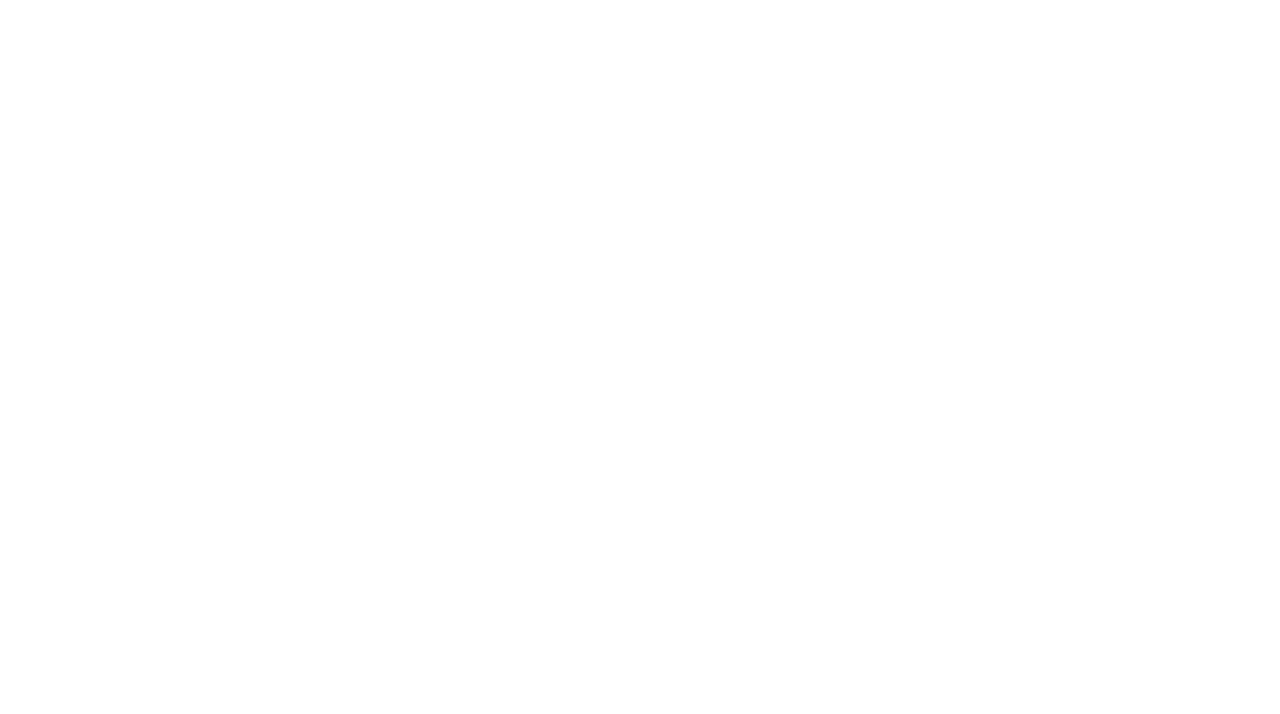
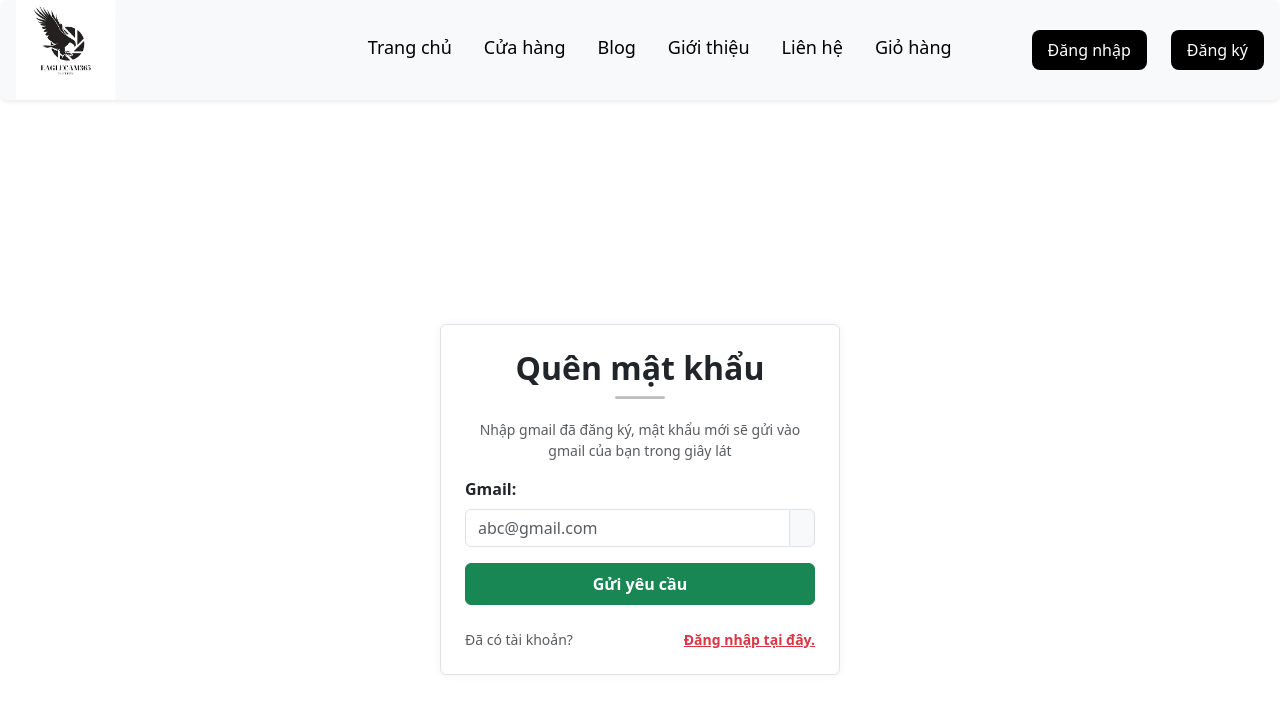
Before and after one commit to HaRIP8489/ui-e-commerce, a React (Create React App) app: page /forgot-password in a window 1280 px wide. Before the commit this address had no page. Shown: the top 714 px of the page. Built offline with nearby package versions, Linux system fonts and the light colour scheme.

Commit message:
update2 login register forgotpassword

```diff
--- /dev/null
+++ b/src/assets/loginForm.css
@@ -0,0 +1,15 @@
+.login-box {
+  max-width: 400px;
+  background-color: white;
+  border: 1px solid #ccc;
+  box-shadow: 0 0 10px rgba(0, 0, 0, 0.05);
+  padding: 2rem;
+}
+
+.underline {
+  width: 50px;
+  height: 3px;
+  background-color: black;
+  margin: 0 auto 20px;
+  border-radius: 2px;
+}
--- a/src/pages/ForgotPassword.tsx
+++ b/src/pages/ForgotPassword.tsx
@@ -1,41 +1,67 @@
 import React, { useState } from 'react';
 import { Link } from 'react-router-dom';
-import 'bootstrap/dist/css/bootstrap.min.css';
+import Header from '../components/Header';
+import '../assets/LoginForm.css';
 
 const ForgotPassword: React.FC = () => {
   const [email, setEmail] = useState('');
-  const [error, setError] = useState('');
+  const [message, setMessage] = useState('');
 
   const handleSubmit = (e: React.FormEvent) => {
     e.preventDefault();
+
     if (!email) {
-      setError('Vui lòng nhập email');
-    } else {
-      setError('');
-      alert('📧 Đã gửi email đặt lại mật khẩu (mock)');
+      setMessage('Vui lòng nhập gmail đã đăng ký');
+      return;
     }
+
+    setMessage('✅ Yêu cầu đã được gửi. Vui lòng kiểm tra hộp thư đến!');
+    // Giả lập gửi email
+    setTimeout(() => setEmail(''), 2000);
   };
 
   return (
-    <div className="d-flex justify-content-center align-items-center vh-100 bg-light">
-      <div className="card shadow p-4" style={{ width: '100%', maxWidth: 400 }}>
-        <h3 className="text-center mb-4">Quên mật khẩu</h3>
-        <form onSubmit={handleSubmit}>
+    <div>
+      <Header />
+      <div className="container d-flex justify-content-center align-items-center" style={{ minHeight: '100vh' }}>
+        <div className="login-box text-center p-4 rounded border">
+          <h2 className="fw-bold mb-2">Quên mật khẩu</h2>
+          <hr className="underline" />
+
+          <p className="text-muted small mb-3">
+            Nhập gmail đã đăng ký, mật khẩu mới sẽ gửi vào gmail của bạn trong giây lát
+          </p>
+
+          <form onSubmit={handleSubmit} className="text-start mt-3">
             <div className="mb-3">
+              <label className="form-label fw-bold">Gmail:</label>
+              <div className="input-group">
                 <input
                   type="email"
                   className="form-control"
-              placeholder="Nhập email"
+                  placeholder="abc@gmail.com"
                   value={email}
-              onChange={e => setEmail(e.target.value)}
-              required
+                  onChange={(e) => setEmail(e.target.value)}
                 />
+                <span className="input-group-text">
+                  <i className="bi bi-envelope-fill"></i>
+                </span>
               </div>
-          {error && <div className="alert alert-danger py-2">{error}</div>}
-          <button type="submit" className="btn btn-primary w-100">Gửi yêu cầu</button>
+            </div>
+
+            {message && <p className="text-success text-center small">{message}</p>}
+
+            <button type="submit" className="btn btn-success w-100 fw-bold py-2">
+              Gửi yêu cầu
+            </button>
+
+            <div className="mt-4 d-flex justify-content-between small">
+              <span className="text-muted">Đã có tài khoản?</span>
+              <Link to="/login" className="text-danger fw-bold">
+                Đăng nhập tại đây.
+              </Link>
+            </div>
           </form>
-        <div className="text-center mt-3">
-          <Link to="/login" className="text-decoration-none">← Quay lại đăng nhập</Link>
         </div>
       </div>
     </div>
--- a/src/pages/LoginPage.tsx
+++ b/src/pages/LoginPage.tsx
@@ -1,6 +1,7 @@
 import React, { useState } from 'react';
 import { Link } from 'react-router-dom';
-import 'bootstrap/dist/css/bootstrap.min.css';
+import Header from '../components/Header';
+import '../assets/LoginForm.css';
 
 const Login: React.FC = () => {
   const [email, setEmail] = useState('');
@@ -11,74 +12,113 @@ const Login: React.FC = () => {
     e.preventDefault();
     if (email === 'admin@camerarent.com' && password === '123456') {
       alert('🎉 Đăng nhập thành công!');
-      setError('');
     } else {
-      setError('❌ Sai email hoặc mật khẩu');
+      setError('Sai email hoặc mật khẩu');
     }
   };
 
   return (
-    <div style={styles.bg}>
-      <div style={styles.overlay}>
-        <div className="card p-4 shadow" style={{ width: '100%', maxWidth: 400 }}>
-          <h3 className="text-center mb-4">🎥 CameraRent</h3>
-          <form onSubmit={handleLogin}>
+    <div>
+      <Header />
+      <div className="container d-flex justify-content-center align-items-center" style={{ minHeight: '100vh' }}>
+        <div className="login-box text-center p-4 rounded border">
+          <h2 className="fw-bold mb-2">Đăng nhập</h2>
+          <hr className="underline" />
+
+          <form onSubmit={handleLogin} className="text-start mt-4">
             <div className="mb-3">
+              <label className="form-label fw-bold">Gmail:</label>
+              <div className="input-group">
                 <input
                   type="email"
                   className="form-control"
-                placeholder="Email"
+                  placeholder="abc@gmail.com"
                   value={email}
-                onChange={e => setEmail(e.target.value)}
-                required
+                  onChange={(e) => setEmail(e.target.value)}
                 />
+                <span className="input-group-text">
+                  <i className="bi bi-envelope-fill"></i>
+                </span>
               </div>
-            <div className="mb-3">
+            </div>
+
+            <div className="mb-2">
+              <label className="form-label fw-bold">Mật khẩu:</label>
+              <div className="input-group">
                 <input
                   type="password"
                   className="form-control"
-                placeholder="Mật khẩu"
+                  placeholder="***********"
                   value={password}
-                onChange={e => setPassword(e.target.value)}
-                required
+                  onChange={(e) => setPassword(e.target.value)}
                 />
+                <span className="input-group-text">
+                  <i className="bi bi-lock-fill"></i>
+                </span>
               </div>
-            {error && <div className="alert alert-danger py-2">{error}</div>}
-            <button type="submit" className="btn btn-primary w-100">
+            </div>
+
+            <div className="text-end mb-3">
+              <Link to="/forgot-password" className="text-danger" style={{ fontSize: 13 }}>
+                Quên mật khẩu.
+              </Link>
+            </div>
+
+            {error && <p className="text-danger text-center small">{error}</p>}
+
+            <button type="submit" className="btn btn-success w-100 fw-bold py-2">
               Đăng nhập
             </button>
-          </form>
-          <div className="d-flex justify-content-between mt-3">
-            <Link to="/forgot-password" className="text-decoration-none">
-              Quên mật khẩu?
+
+            <div className="mt-4 d-flex justify-content-between small">
+              <Link to="/register" className="text-primary">
+                Chưa có tài khoản ?
               </Link>
-            <Link to="/register" className="text-decoration-none">
-              Chưa có tài khoản?
+              <Link to="/register" className="text-danger">
+                Đăng ký tại đây.
               </Link>
             </div>
+          </form>
         </div>
       </div>
+
+      <footer className="bg-light pt-5 pb-3 mt-5 border-top">
+        <div className="container">
+          <div className="row">
+            <div className="col-md-3 mb-3">
+              <h5 className="fw-bold">EagleCam</h5>
+              <p>Giải pháp thuê máy ảnh tiện lợi và nhanh chóng cho mọi nhiếp ảnh gia.</p>
+            </div>
+            <div className="col-md-3 mb-3">
+              <h6 className="fw-bold">Dịch vụ</h6>
+              <ul className="list-unstyled">
+                <li><a href="#" className="text-decoration-none text-dark">Thuê máy ảnh</a></li>
+                <li><a href="#" className="text-decoration-none text-dark">Phụ kiện</a></li>
+                <li><a href="#" className="text-decoration-none text-dark">Combo khuyến mãi</a></li>
+              </ul>
+            </div>
+            <div className="col-md-3 mb-3">
+              <h6 className="fw-bold">Hỗ trợ</h6>
+              <ul className="list-unstyled">
+                <li><a href="#" className="text-decoration-none text-dark">Câu hỏi thường gặp</a></li>
+                <li><a href="#" className="text-decoration-none text-dark">Hướng dẫn sử dụng</a></li>
+                <li><a href="#" className="text-decoration-none text-dark">Chính sách bảo mật</a></li>
+              </ul>
+            </div>
+            <div className="col-md-3 mb-3">
+              <h6 className="fw-bold">Liên hệ</h6>
+              <p>Email: support@eaglecam.vn</p>
+              <p>Hotline: 1900 123 456</p>
+              <p>Địa chỉ: 123 Nguyễn Văn Cừ, TP.HCM</p>
+            </div>
+          </div>
+          <div className="text-center mt-4 text-muted">
+            &copy; {new Date().getFullYear()} EagleCam. All rights reserved.
+          </div>
+        </div>
+      </footer>
     </div>
   );
 };
 
-const backgroundImage = "url('https://images.unsplash.com/photo-1508779018996-3a9a53a74d87?auto=format&fit=crop&w=1950&q=80')";
-
-const styles: { [key: string]: React.CSSProperties } = {
-  bg: {
-    backgroundImage,
-    backgroundSize: 'cover',
-    backgroundPosition: 'center',
-    height: '100vh',
-  },
-  overlay: {
-    backgroundColor: 'rgba(0, 0, 0, 0.6)',
-    height: '100%',
-    display: 'flex',
-    justifyContent: 'center',
-    alignItems: 'center',
-    padding: '1rem',
-  },
-};
-
 export default Login;
--- a/src/pages/RegisterPage.tsx
+++ b/src/pages/RegisterPage.tsx
@@ -1,65 +1,114 @@
-
 
 import React, { useState } from 'react';
 import { Link } from 'react-router-dom';
-import 'bootstrap/dist/css/bootstrap.min.css';
+import Header from '../components/Header';
+import '../assets/LoginForm.css';
 
 const Register: React.FC = () => {
+  const [username, setUsername] = useState('');
   const [email, setEmail] = useState('');
-  const [name, setName] = useState('');
   const [password, setPassword] = useState('');
+  const [confirmPassword, setConfirmPassword] = useState('');
   const [error, setError] = useState('');
 
   const handleRegister = (e: React.FormEvent) => {
     e.preventDefault();
-    if (!email || !name || !password) {
-      setError('Vui lòng nhập đầy đủ thông tin');
-    } else {
+
+    if (!username || !email || !password || !confirmPassword) {
+      setError('Vui lòng điền đầy đủ thông tin');
+      return;
+    }
+
+    if (password !== confirmPassword) {
+      setError('Mật khẩu không khớp');
+      return;
+    }
+
+    alert('🎉 Đăng ký thành công!');
     setError('');
-      alert('✅ Đăng ký thành công!');
-    }
   };
 
   return (
-    <div className="d-flex justify-content-center align-items-center vh-100 bg-light">
-      <div className="card shadow p-4" style={{ width: '100%', maxWidth: 400 }}>
-        <h3 className="text-center mb-4">Tạo tài khoản</h3>
-        <form onSubmit={handleRegister}>
+    <div>
+      <Header />
+      <div className="container d-flex justify-content-center align-items-center" style={{ minHeight: '100vh' }}>
+        <div className="login-box text-center p-4 rounded border">
+          <h2 className="fw-bold mb-2">Đăng ký</h2>
+          <hr className="underline" />
+
+          <form onSubmit={handleRegister} className="text-start mt-4">
             <div className="mb-3">
+              <label className="form-label fw-bold">Tên người dùng:</label>
               <input
                 type="text"
                 className="form-control"
-              placeholder="Họ tên"
-              value={name}
-              onChange={(e) => setName(e.target.value)}
-              required
+                placeholder="Nguyễn Văn A"
+                value={username}
+                onChange={(e) => setUsername(e.target.value)}
               />
             </div>
+
             <div className="mb-3">
+              <label className="form-label fw-bold">Gmail:</label>
+              <div className="input-group">
                 <input
                   type="email"
                   className="form-control"
-              placeholder="Email"
+                  placeholder="abc@gmail.com"
                   value={email}
                   onChange={(e) => setEmail(e.target.value)}
-              required
                 />
+                <span className="input-group-text">
+                  <i className="bi bi-envelope-fill"></i>
+                </span>
               </div>
+            </div>
+
             <div className="mb-3">
+              <label className="form-label fw-bold">Mật khẩu:</label>
+              <div className="input-group">
                 <input
                   type="password"
                   className="form-control"
-              placeholder="Mật khẩu"
+                  placeholder="***********"
                   value={password}
                   onChange={(e) => setPassword(e.target.value)}
-              required
                 />
+                <span className="input-group-text">
+                  <i className="bi bi-lock-fill"></i>
+                </span>
               </div>
-          {error && <div className="alert alert-danger py-2">{error}</div>}
-          <button type="submit" className="btn btn-primary w-100">Đăng ký</button>
+            </div>
+
+            <div className="mb-3">
+              <label className="form-label fw-bold">Nhập lại mật khẩu:</label>
+              <div className="input-group">
+                <input
+                  type="password"
+                  className="form-control"
+                  placeholder="***********"
+                  value={confirmPassword}
+                  onChange={(e) => setConfirmPassword(e.target.value)}
+                />
+                <span className="input-group-text">
+                  <i className="bi bi-lock-fill"></i>
+                </span>
+              </div>
+            </div>
+
+            {error && <p className="text-danger text-center small">{error}</p>}
+
+            <button type="submit" className="btn btn-success w-100 fw-bold py-2">
+              Đăng ký
+            </button>
+
+            <div className="mt-4 d-flex justify-content-between small">
+              <span className="text-muted">Đã có tài khoản?</span>
+              <Link to="/login" className="text-danger fw-bold">
+                Đăng nhập tại đây.
+              </Link>
+            </div>
           </form>
-        <div className="text-center mt-3">
-          <Link to="/login" className="text-decoration-none">← Quay lại đăng nhập</Link>
         </div>
       </div>
     </div>
--- a/src/route/Router.tsx
+++ b/src/route/Router.tsx
@@ -1,28 +1,39 @@
-import React from 'react';
-import { lazy, Suspense } from "react"
-import { BrowserRouter, Route, Routes } from "react-router-dom"
+import React, { lazy, Suspense } from "react";
+import { BrowserRouter, Route, Routes } from "react-router-dom";
 
+// Lazy load các trang
+const Home = lazy(() => import("../pages/HomePage"));
+const LoginPage = lazy(() => import("../pages/LoginPage"));
+const RegisterPage = lazy(() => import("../pages/RegisterPage"));
+const ForgotPassword = lazy(() => import("../pages/ForgotPassword"));
+const CartPage = lazy(() => import("../pages/CartPage"));
+// import ForgotPassword from './pages/ForgotPassword'; // <-- đường dẫn chính xác
 
-//lazy load the pages
-const Home = lazy(() => import("../pages/HomePage"))
-const LoginPage = lazy(() => import("../pages/LoginPage"))
-const RegisterPage = lazy(() => import("../pages/RegisterPage"))
-const CartPage = lazy(() => import("../pages/CartPage"))
+// //import ForgotPassword from './pages/ForgotPasswordPage'; // <-- đường dẫn chính xác
+
+// <Route path="/forgot-password" element={<ForgotPassword />} />
+
 
 
 const AppRouter = () => {
   return (
     <BrowserRouter>
-            <Suspense>
+      <Suspense fallback={<div>Loading...</div>}>
         <Routes>
-                    <Route index path="/home" element={<Home />} />
-                    <Route path="/cart" element={<CartPage/>} />
+          <Route path="/home" element={<Home />} />
+          <Route path="/cart" element={<CartPage />} />
           <Route path="/login" element={<LoginPage />} />
           <Route path="/register" element={<RegisterPage />} />
+            <Route path="/forgot-password" element={<ForgotPassword />} />
+            {/* Route cho trang đăng nhập */}
+            {/* Route cho trang đăng ký */}
+            {/* Route cho trang quên mật khẩu */}
+          {/* Route cho trang gốc "/" cũng về Home */}
+          <Route path="/" element={<Home />} />
         </Routes>
       </Suspense>
     </BrowserRouter>
-    )
-}
+  );
+};
 
-export default AppRouter
+export default AppRouter;
```
Lines whose indentation alone changed are shown as unchanged.
